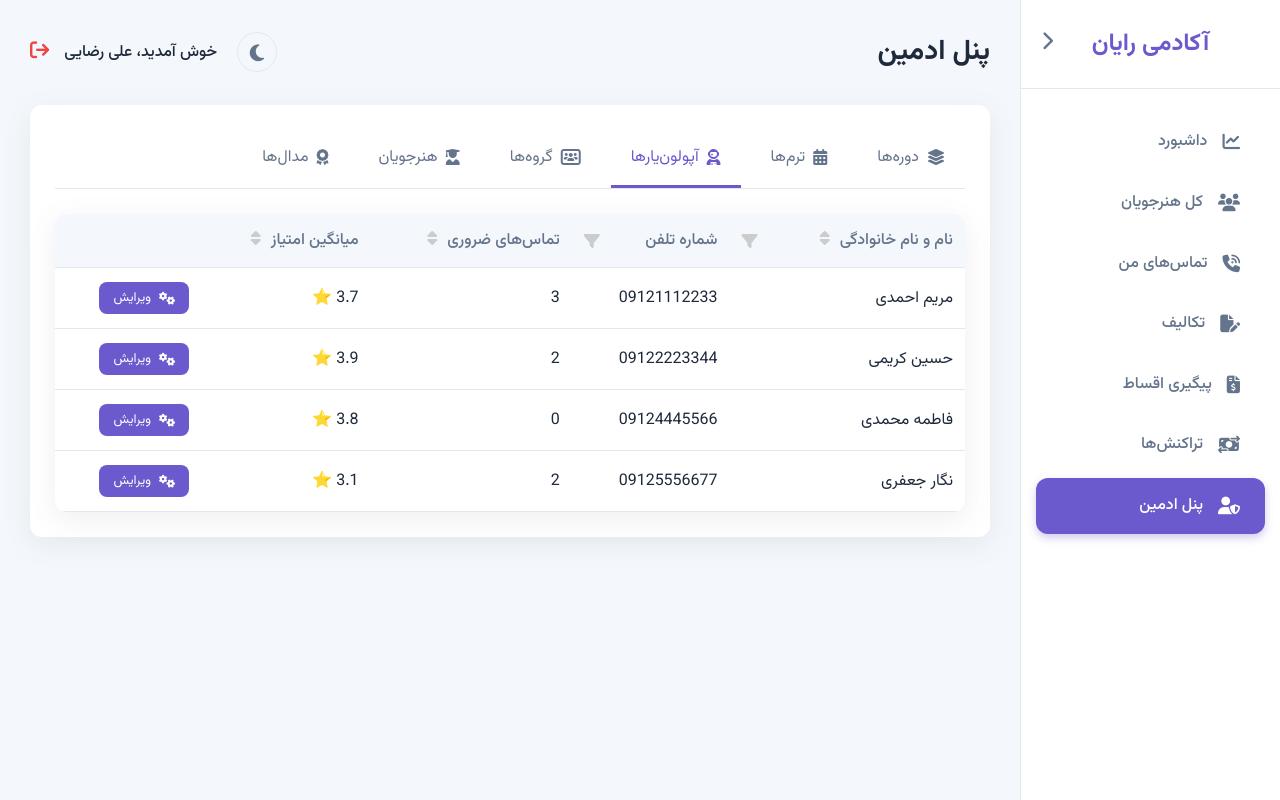
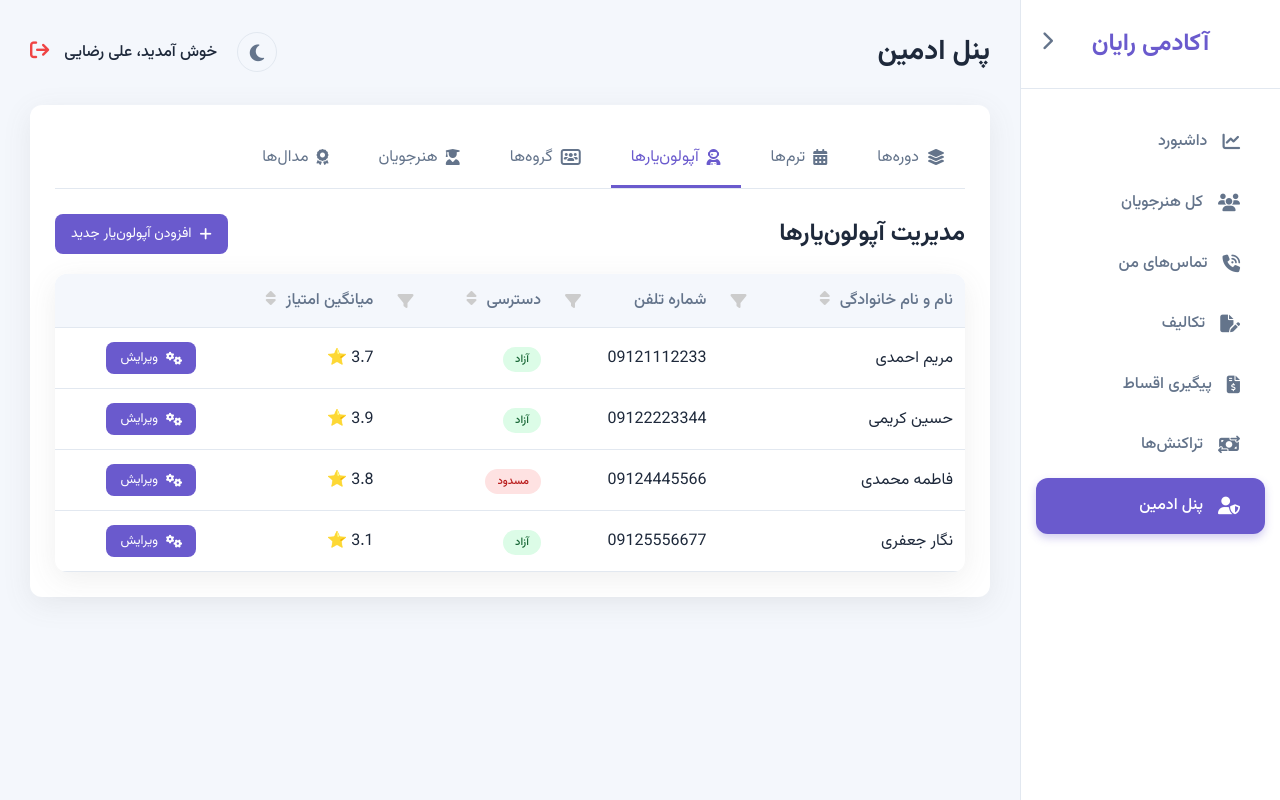
Before and after one commit to oosmajid/rayan, a Vue app in the folder rayan-frontend/: page /admin in a window 1280 px wide. Both pictures are taken after a click on the button "آپولون‌یارها". Built offline with nearby package versions, Linux system fonts and the light colour scheme; what dayjs-jalali would draw is missing.

Commit message:
admin apollonyars update

```diff
--- a/rayan-frontend/src/components/AdminApollonyarsTab.vue
+++ b/rayan-frontend/src/components/AdminApollonyarsTab.vue
@@ -1,22 +1,245 @@
 <script setup>
+import { ref, computed } from 'vue'
 import { useDataStore } from '@/stores/dataStore.js'
 import BaseTable from '@/components/BaseTable.vue'
+import BaseModal from '@/components/BaseModal.vue'
 
 const dataStore = useDataStore()
+
+// --- وضعیت مودال‌ها ---
+const showApollonyarModal = ref(false)
+const showDeleteModal = ref(false)
+const isEditMode = ref(false)
+
+// --- داده‌های آپولون‌یار فعلی ---
+const currentApollonyar = ref(null)
+
+// --- توابع باز کردن مودال ---
+function openAddModal() {
+  isEditMode.value = false
+  currentApollonyar.value = {
+    name: '',
+    phone: '',
+    status: 'آزاد', // مقدار پیش‌فرض
+  }
+  showApollonyarModal.value = true
+}
+
+function openEditModal(apollonyar) {
+  isEditMode.value = true
+  // کپی عمیق برای جلوگیری از تغییر ناخواسته
+  currentApollonyar.value = JSON.parse(JSON.stringify(apollonyar))
+  showApollonyarModal.value = true
+}
+
+// --- توابع ثبت و حذف ---
+function handleSubmit() {
+  if (isEditMode.value) {
+    console.log('Updating Apollonyar:', currentApollonyar.value)
+    // dataStore.updateApollonyar(currentApollonyar.value); // برای پیاده‌سازی در آینده
+  } else {
+    console.log('Adding new Apollonyar:', currentApollonyar.value)
+    // dataStore.addApollonyar(currentApollonyar.value); // برای پیاده‌سازی در آینده
+  }
+  showApollonyarModal.value = false
+}
+
+function handleDelete() {
+  console.log('Deleting Apollonyar:', currentApollonyar.value.id)
+  // dataStore.deleteApollonyar(currentApollonyar.value.id); // برای پیاده‌سازی در آینده
+  showDeleteModal.value = false
+  showApollonyarModal.value = false
+}
+
+const modalTitle = computed(() => {
+  return isEditMode.value ? 'ویرایش آپولون‌یار' : 'افزودن آپولون‌یار جدید'
+})
+
+// تعریف ستون‌های جدید جدول
 const tableColumns = [
   { key: 'name', label: 'نام و نام خانوادگی', sortable: true, filterable: true },
   { key: 'phone', label: 'شماره تلفن', sortable: false, filterable: true },
-  { key: 'urgentCalls', label: 'تماس‌های ضروری', sortable: true, filterable: false },
+  { key: 'status', label: 'دسترسی', sortable: true, filterable: true },
   { key: 'avgScore', label: 'میانگین امتیاز', sortable: true, filterable: false },
   { key: 'actions', label: '', sortable: false, filterable: false },
 ]
 </script>
+
 <template>
-  <BaseTable :columns="tableColumns" :data="dataStore.apollonyarsForTable" :rows-per-page="10">
-    <template #cell-avgScore="{ item }">{{ item.avgScore }} ⭐</template>
-    <template #cell-actions
-      ><button class="btn-sm"><i class="fa-solid fa-cogs"></i> ویرایش</button></template
-    >
-  </BaseTable>
+  <div>
+    <div class="pane-header">
+      <h2>مدیریت آپولون‌یارها</h2>
+      <button @click="openAddModal" class="btn">
+        <i class="fa-solid fa-plus"></i> افزودن آپولون‌یار جدید
+      </button>
+    </div>
+
+    <BaseTable :columns="tableColumns" :data="dataStore.apollonyarsForTable" :rows-per-page="10">
+      <template #cell-status="{ item }">
+        <span
+          class="status-bubble"
+          :class="item.status === 'آزاد' ? 'status-active' : 'status-blocked'"
+        >
+          {{ item.status }}
+        </span>
+      </template>
+      <template #cell-avgScore="{ item }">{{ item.avgScore }} ⭐</template>
+      <template #cell-actions="{ item }">
+        <button @click="openEditModal(item)" class="btn-sm">
+          <i class="fa-solid fa-cogs"></i> ویرایش
+        </button>
+      </template>
+    </BaseTable>
+
+    <BaseModal :show="showApollonyarModal" @close="showApollonyarModal = false">
+      <template #header>
+        <h2>{{ modalTitle }}</h2>
+      </template>
+
+      <form v-if="currentApollonyar" @submit.prevent="handleSubmit" class="modal-form">
+        <div class="form-group">
+          <label for="ap-name">نام و نام خانوادگی</label>
+          <input type="text" id="ap-name" v-model="currentApollonyar.name" required />
+        </div>
+
+        <div class="form-group">
+          <label for="ap-phone">شماره تلفن همراه</label>
+          <input type="tel" id="ap-phone" v-model="currentApollonyar.phone" required />
+        </div>
+
+        <div class="form-group-checkbox">
+          <input
+            type="checkbox"
+            id="ap-status"
+            :checked="currentApollonyar.status === 'مسدود'"
+            @change="currentApollonyar.status = $event.target.checked ? 'مسدود' : 'آزاد'"
+          />
+          <label for="ap-status">مسدود شود</label>
+        </div>
+
+        <div class="modal-actions">
+          <button
+            v-if="isEditMode"
+            @click.prevent="showDeleteModal = true"
+            type="button"
+            class="btn btn-danger-outline"
+          >
+            حذف آپولون‌یار
+          </button>
+          <div style="flex-grow: 1"></div>
+          <button @click="showApollonyarModal = false" type="button" class="btn btn-outline">
+            انصراف
+          </button>
+          <button type="submit" class="btn">{{ isEditMode ? 'ذخیره تغییرات' : 'ثبت' }}</button>
+        </div>
+      </form>
+    </BaseModal>
+
+    <BaseModal :show="showDeleteModal" @close="showDeleteModal = false">
+      <template #header>
+        <h2>تأیید حذف آپولون‌یار</h2>
+      </template>
+      <p v-if="currentApollonyar">آیا از حذف «{{ currentApollonyar.name }}» اطمینان دارید؟</p>
+      <div class="modal-actions">
+        <button @click="showDeleteModal = false" class="btn btn-outline">انصراف</button>
+        <button @click="handleDelete" class="btn btn-danger">بله، حذف کن</button>
+      </div>
+    </BaseModal>
+  </div>
 </template>
-<style scoped></style>
+
+<style scoped>
+.pane-header {
+  display: flex;
+  justify-content: space-between;
+  align-items: center;
+  margin-bottom: 20px;
+}
+
+.status-bubble {
+  padding: 4px 12px;
+  border-radius: 99px;
+  font-size: 11px;
+  font-weight: 500;
+  white-space: nowrap;
+}
+.status-bubble.status-active {
+  background-color: var(--success-bg);
+  color: var(--success-text);
+}
+.status-bubble.status-blocked {
+  background-color: #fee2e2;
+  color: #b91c1c;
+}
+
+.modal-form .form-group {
+  margin-bottom: 20px;
+}
+.modal-form .form-group-checkbox {
+  display: flex;
+  align-items: center;
+  gap: 10px;
+  margin-bottom: 20px;
+}
+.modal-form .form-group-checkbox label {
+  cursor: pointer;
+  margin-bottom: 0; /* ریست کردن مارجین پایین لیبل در حالت چک‌باکس */
+}
+.modal-form .form-group-checkbox input[type='checkbox'] {
+  width: 18px; /* تنظیم اندازه چک‌باکس */
+  height: 18px;
+  cursor: pointer;
+}
+
+.modal-form label {
+  display: block;
+  margin-bottom: 8px;
+  color: var(--text-secondary);
+}
+
+.modal-form input,
+.modal-form select {
+  width: 100%;
+  padding: 10px;
+  border: 1px solid var(--border-color);
+  border-radius: 8px;
+  background-color: var(--background-color);
+  font-family: 'Vazirmatn', sans-serif;
+  color: var(--text-primary);
+}
+
+.modal-actions {
+  display: flex;
+  gap: 10px;
+  margin-top: 25px;
+  border-top: 1px solid var(--border-color);
+  padding-top: 20px;
+}
+.modal-actions .btn,
+.modal-actions .btn-outline {
+  width: auto;
+  min-width: 100px;
+}
+
+.btn-outline {
+  background-color: transparent;
+  border: 1px solid var(--border-color);
+  color: var(--text-primary);
+}
+.btn-outline:hover {
+  background-color: var(--background-color);
+}
+.btn-danger-outline {
+  background-color: transparent;
+  border: 1px solid var(--danger-color);
+  color: var(--danger-color);
+}
+.btn-danger-outline:hover {
+  background-color: var(--danger-color);
+  color: #fff;
+}
+.btn-danger {
+  background-color: var(--danger-color);
+  color: #fff;
+}
+</style>
--- a/rayan-frontend/src/data/db.json
+++ b/rayan-frontend/src/data/db.json
@@ -194,10 +194,10 @@
     }
   ],
   "apollonyars": [
-    { "id": "ap1", "name": "مریم احمدی", "phone": "09121112233" },
-    { "id": "ap2", "name": "حسین کریمی", "phone": "09122223344" },
-    { "id": "ap3", "name": "فاطمه محمدی", "phone": "09124445566" },
-    { "id": "ap4", "name": "نگار جعفری", "phone": "09125556677" }
+    { "id": "ap1", "name": "مریم احمدی", "phone": "09121112233", "status": "آزاد" },
+    { "id": "ap2", "name": "حسین کریمی", "phone": "09122223344", "status": "آزاد" },
+    { "id": "ap3", "name": "فاطمه محمدی", "phone": "09124445566", "status": "مسدود" },
+    { "id": "ap4", "name": "نگار جعفری", "phone": "09125556677", "status": "آزاد" }
   ],
   "medals": [
     {
--- a/rayan-frontend/src/stores/dataStore.js
+++ b/rayan-frontend/src/stores/dataStore.js
@@ -130,11 +130,8 @@ export const useDataStore = defineStore('data', () => {
 
   const apollonyarsForTable = computed(() => {
     return apollonyars.value.map((apollonyar) => {
-      const urgentCalls = calls.value.filter(
-        (c) => c.apollonyarId === apollonyar.id && c.callStatus === 'برای انجام',
-      ).length
       const avgScore = (Math.random() * (5 - 3) + 3).toFixed(1)
-      return { ...apollonyar, urgentCalls, avgScore }
+      return { ...apollonyar, avgScore }
     })
   })
 
@@ -234,7 +231,6 @@ export const useDataStore = defineStore('data', () => {
     }
   }
 
-  // ==== تابع جدید برای افزودن یادداشت ====
   function addNoteToStudent(studentId, noteText) {
     const student = students.value.find((s) => s.id === studentId)
     if (student && noteText.trim()) {
@@ -242,12 +238,12 @@ export const useDataStore = defineStore('data', () => {
         student.notes = []
       }
       const newNote = {
-        id: `n${Date.now()}`, // ساخت یک آیدی منحصر به فرد
+        id: `n${Date.now()}`,
         date: dayjs().locale('fa').format('YYYY/MM/DD'),
         note: noteText.trim(),
-        author: 'علی رضایی', // نام کاربر فعلی
+        author: 'علی رضایی',
       }
-      student.notes.unshift(newNote) // افزودن به ابتدای آرایه
+      student.notes.unshift(newNote)
     }
   }
 
@@ -302,7 +298,7 @@ export const useDataStore = defineStore('data', () => {
     addMedalToStudent,
     removeMedalFromStudent,
     removeNoteFromStudent,
-    addNoteToStudent, // اکسپورت تابع جدید
+    addNoteToStudent,
     getCallsForStudentProfile,
   }
 })
```
